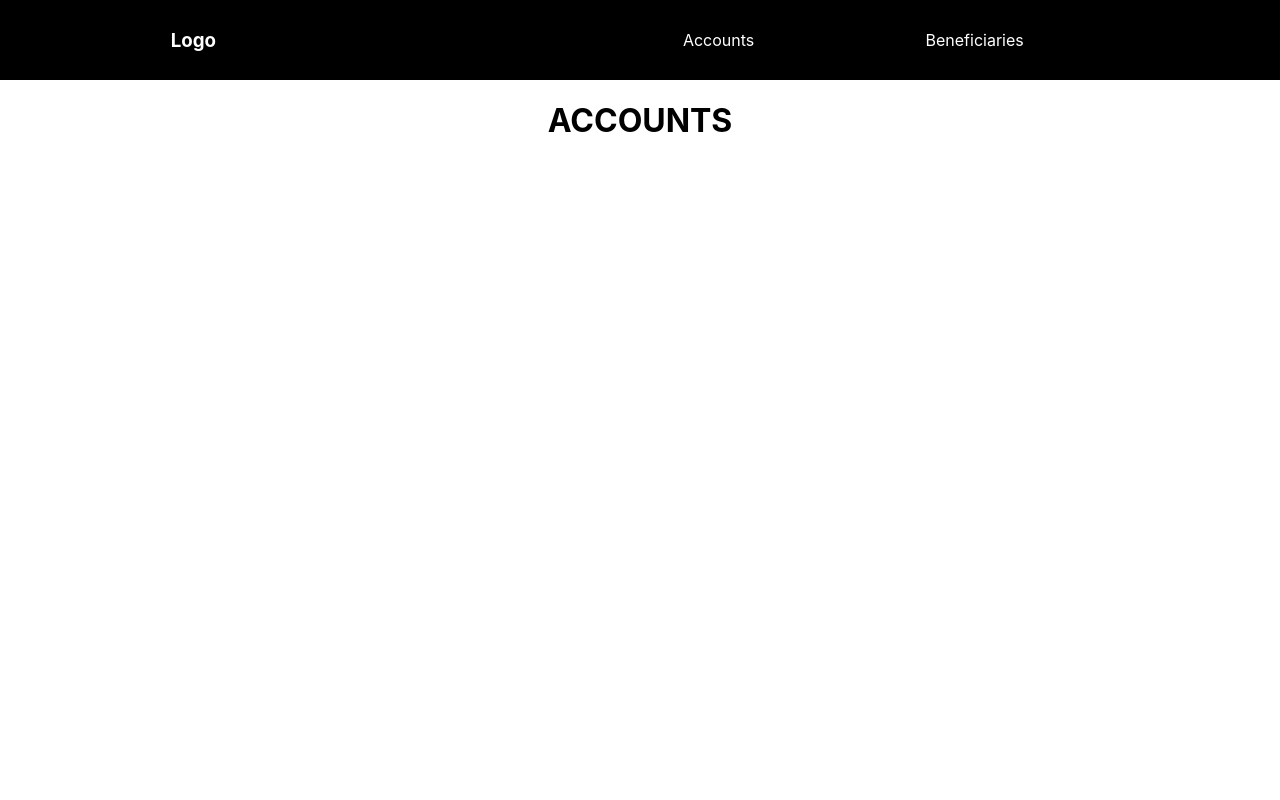
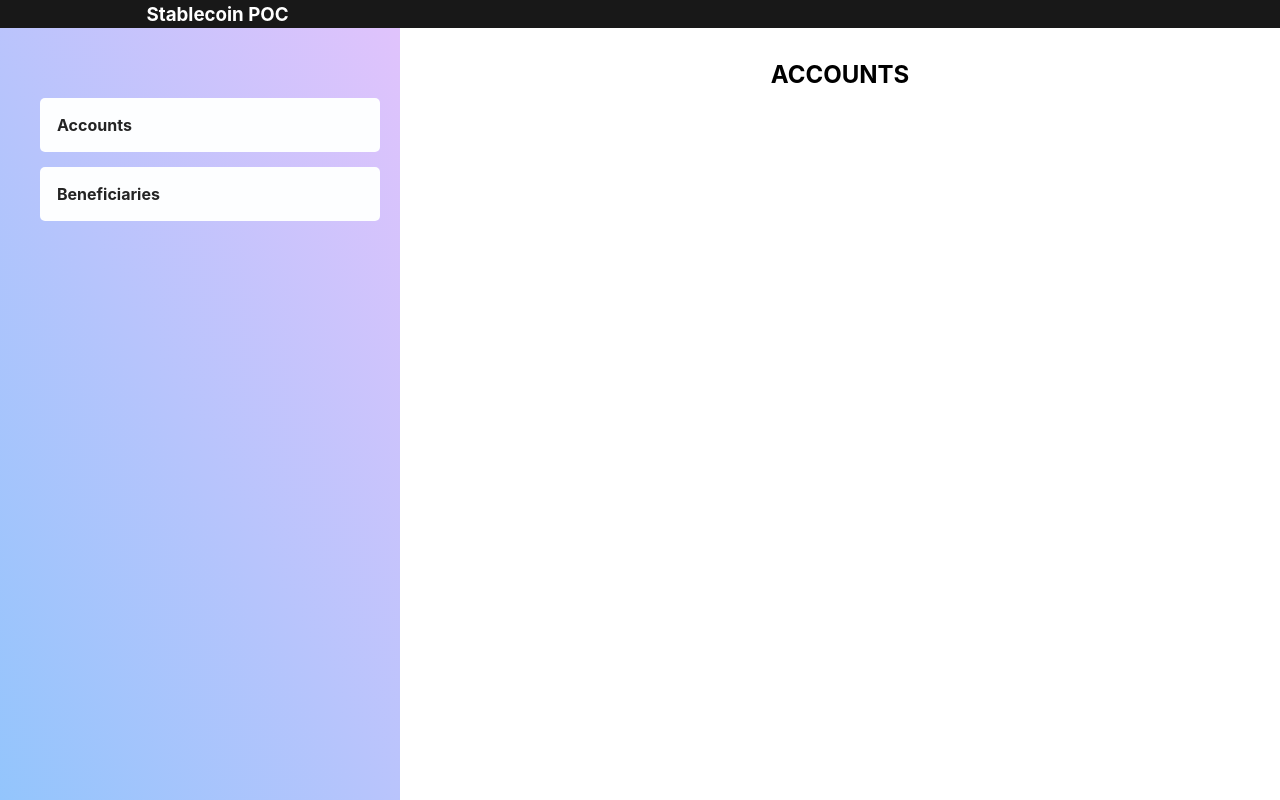
Before and after one commit to satbir544/stablecoin-poc, a React (Create React App) app: page /accounts in a window 1280 px wide. Built offline with nearby package versions, Linux system fonts and the light colour scheme.

Commit message:
added a side nav on accounts page

```diff
--- a/src/Nav.css
+++ b/src/Nav.css
@@ -1,9 +1,13 @@
 nav {
+    position: fixed;
+    top: 0;
+    left: 0;
+    width: 100%;
     display: flex;
     justify-content: space-around;
     align-items: center;
-    min-height: 10vh;
-    background: black;
+    max-height: 28px;
+    background: rgb(24, 24, 24);
     color: rgb(196, 196, 196);
 }
 
--- a/src/Nav.js
+++ b/src/Nav.js
@@ -10,10 +10,9 @@ function Nav() {
 
   return (
     <nav>
-        <Link style={navStyle} to="/"><h3>Logo</h3></Link>
+        <Link style={navStyle} to="/"><h3>Stablecoin POC</h3></Link>
         <ul className='nav-links'>
-            <Link style={navStyle} to="/"><li>Accounts</li></Link>
-            <Link style={navStyle} to="/beneficiaries"><li>Beneficiaries</li></Link>
+            <li></li>
         </ul>
     </nav>
   );
--- a/src/accounts.css
+++ b/src/accounts.css
@@ -0,0 +1,17 @@
+/* src/App.css */
+
+.accounts {
+  display: flex;
+  margin-left: 40vw;
+}
+
+.content {
+  flex: 1;
+  padding: 40px;
+}
+
+@media (min-width: 1000px) {
+  .accounts {
+    margin-left: 400px;
+  }
+}
--- a/src/accounts.js
+++ b/src/accounts.js
@@ -1,10 +1,14 @@
 import React from 'react';
 import './accounts.css';
+import SideNav from './sideNav';
 
 function Accounts() {
   return (
-    <div>
-      <h1>ACCOUNTS</h1>
+    <div className='accounts'>
+      <SideNav/>
+      <div className='content'>
+        <h2>ACCOUNTS</h2>
+      </div>
     </div>
   );
 }
--- /dev/null
+++ b/src/sideNav.css
@@ -0,0 +1,34 @@
+/* src/Navigation.css */
+.navigation {
+    position: fixed;
+    top: 28px;
+    left: 0;
+    display: flex;
+    flex-direction: column;
+    background-color: #8EC5FC;
+    background-image: linear-gradient(62deg, #8EC5FC 0%, #E0C3FC 100%);
+    padding-top: 70px;
+    height: 100%;
+    width: 40%;
+    max-width: 400px;
+}
+
+.nav-link {
+    background-color: rgb(253, 254, 255);
+    color: rgb(24, 24, 24);
+    border: none;
+    border-radius: 5px;
+    padding: 17px;
+    margin-bottom: 15px;
+    margin-left: 40px;
+    margin-right: 20px;
+    cursor: pointer;
+    text-align: left;
+    text-decoration: none;
+    font-weight: bold;
+    color: rgb(36, 36, 36);
+}
+
+.nav-link:hover {
+    background-color: #b7bfd8;
+}
--- /dev/null
+++ b/src/sideNav.js
@@ -0,0 +1,15 @@
+// src/Navigation.js
+import React from 'react';
+import './sideNav.css';
+import { Link } from 'react-router-dom';
+
+const SideNav = () => {
+  return (
+    <div className="navigation">
+      <Link to="/" className="nav-link">Accounts</Link>
+      <Link to="/beneficiaries" className="nav-link">Beneficiaries</Link>
+    </div>
+  );
+};
+
+export default SideNav;
```
